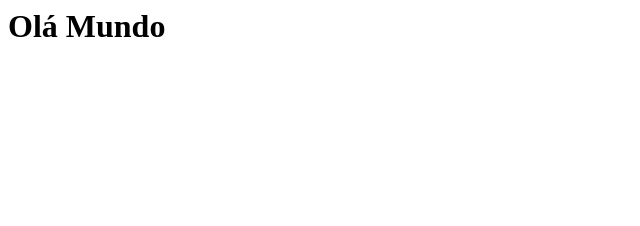
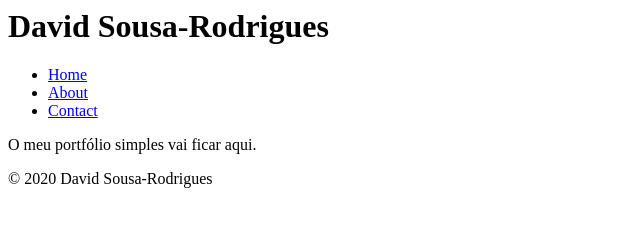
Before and after one commit to sixhat/TempAula, a plain HTML site: page index.html in a window 1280 px wide. Shown: the whole page, without its empty margins (0-640 px from the left). Drawn offline with Linux system fonts and the light colour scheme.

Commit message:
primeiro portfólio mais versão A

```diff
--- a/index.html
+++ b/index.html
@@ -1 +1,25 @@
-<h1>Olá Mundo</h1>
+<html lang="en">
+<head>
+    <meta charset="UTF-8">
+    <meta name="viewport" content="width=device-width, initial-scale=1.0">
+    <title>David Sousa-Rodrigues</title>
+</head>
+<body>
+    <header>
+        <h1>David Sousa-Rodrigues</h1>
+    </header>
+    <nav>
+        <ul>
+            <li><a href="index.html">Home</a></li>
+            <li><a href="about.html">About</a></li>
+            <li><a href="contact.html">Contact</a></li>
+        </ul>
+    </nav>
+    <main>
+        O meu portfólio simples vai ficar aqui.
+    </main>
+    <footer>
+        <p>&copy; 2020 David Sousa-Rodrigues</p>
+    </footer>
+</body>
+</html>
```
